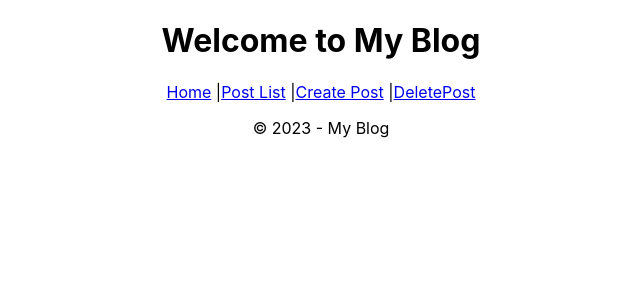
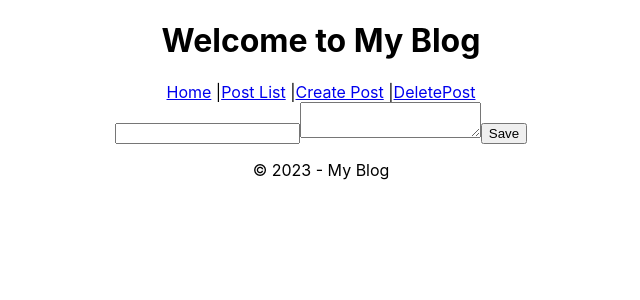
Before and after one commit to nRookie/my-blog, a React (Create React App) app in the folder my-blog/: page /edit/1 in a window 1280 px wide. Shown: the top 300 px of the page, without its empty margins (319-959 px from the left). Built offline with nearby package versions, Linux system fonts and the light colour scheme; no server answers.

Commit message:
use link replace the button

```diff
--- a/my-blog/src/App.js
+++ b/my-blog/src/App.js
@@ -8,7 +8,8 @@ import CreatePost from './components/CreatePost';
 import { Link } from 'react-router-dom';
 
 import './App.css';
-import DeletePost from './components/deletePost';
+import DeletePost from './components/DeletePost';
+import EditPost from './components/EditPost';
 
 function App() {
   console.log("app.js")
@@ -26,7 +27,8 @@ function App() {
         <Route path="/" element={<PostList/>} />
         <Route path="/post/:id" element={<Post/>} />
         <Route path="/create" element={<CreatePost />} />
-        <Route path="/deletepost/:id" element={<DeletePost />} />
+        <Route path="/delete/:id" element={<DeletePost />} />
+        <Route path="/edit/:id" element={<EditPost />} />
       </Routes>
       <Footer />
     </div>
--- /dev/null
+++ b/my-blog/src/components/EditPost.js
@@ -0,0 +1,39 @@
+import React, { useState, useEffect } from 'react';
+import axios from 'axios';
+import { useParams, useNavigate, Navigate } from 'react-router-dom';
+
+
+function EditPost() {
+    const [title, setTitle] = useState('')
+    const [content,setContent] = useState('')
+    const {id} = useParams();
+    const naviagte = useNavigate();
+
+
+    useEffect( () =>  {
+        axios.get(`http://localhost:3000/posts/${id}`)
+        .then(res => {
+            setTitle(res.data.title);
+            setContent(res.data.content);
+        })
+        .catch(err => console.error(err));
+    }, [id]);
+
+
+    const handleSubmit = (e) => {
+        e.preventDefault();
+        axios.put(`http://localhost:3000/posts/${id}`, {title, content})
+        .then(() => Navigate('/'))
+        .catch(err => console.error(err))
+    }
+
+    return (
+        <form onSubmit={handleSubmit}>
+            <input type="text" value={title} onChange= {e => setTitle(e.target.value)} />
+            <textarea value={content} onChange={e => setContent(e.target.value)} />
+            <button type="submit">Save</button>
+        </form>
+    );
+}
+
+export default EditPost;
--- a/my-blog/src/components/Post.js
+++ b/my-blog/src/components/Post.js
@@ -1,6 +1,6 @@
 import React, { useEffect, useState } from 'react';
 import axios from 'axios';
-import { useParams, useNavigate } from 'react-router-dom';
+import { Link, useParams, useNavigate } from 'react-router-dom';
 
 function Post() {
   const { id } = useParams();
@@ -39,7 +39,8 @@ function Post() {
     <div>
       <h2>{post.title}</h2>
       <p>{post.content}</p>
-      <button onClick={deletePost}>Delete Post</button>
+      <Link to={`/edit/${post._id}`}>Edit</Link>
+      <Link to={`/delete/${post._id}`}>Delete</Link>
     </div>
   );
 }
--- a/my-blog/src/components/deletePost.js
+++ b/my-blog/src/components/deletePost.js
@@ -2,6 +2,7 @@ import React from 'react';
 import { useParams } from 'react-router-dom';
 import axios from 'axios';
 
+// this is not used anymore, but I want to use the Deleting button method in post delete method
 function DeletePost() {
   const { id } = useParams();
   const [isDeleting, setIsDeleting] = React.useState(false);
```
